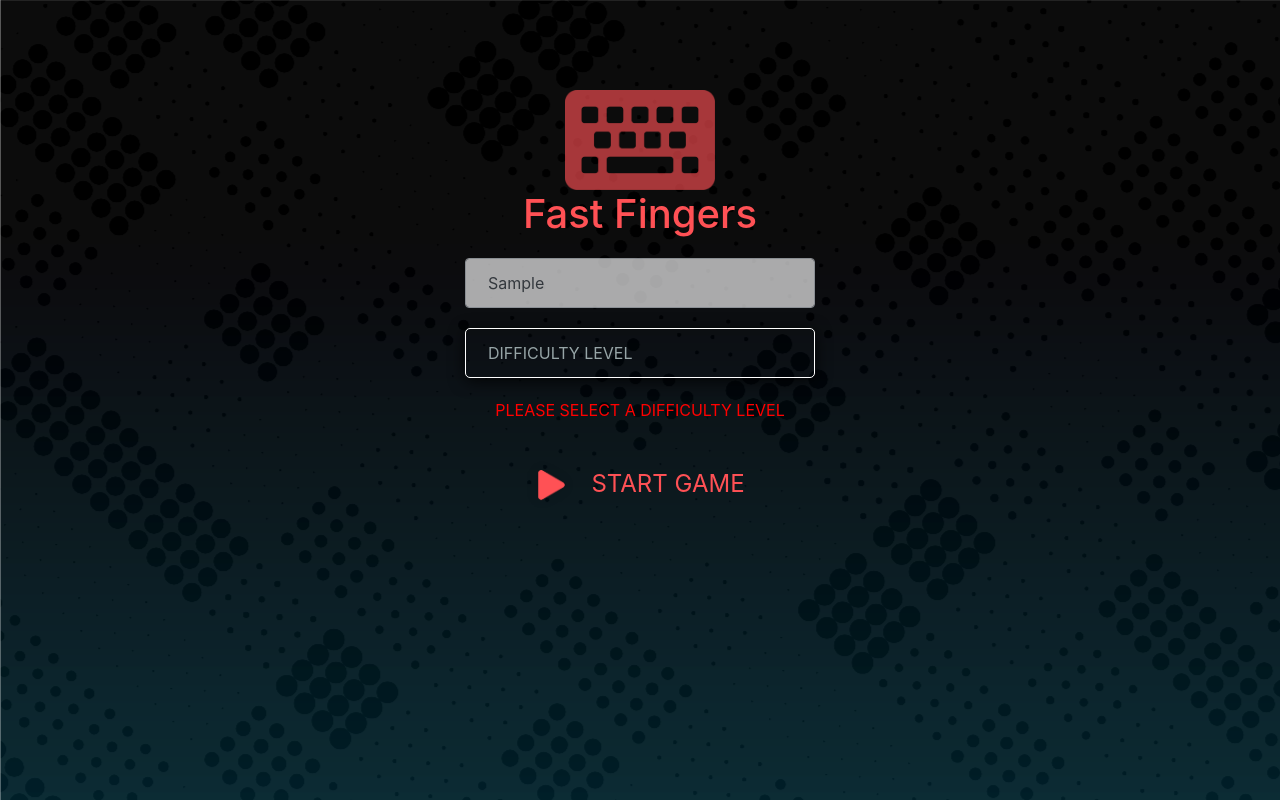
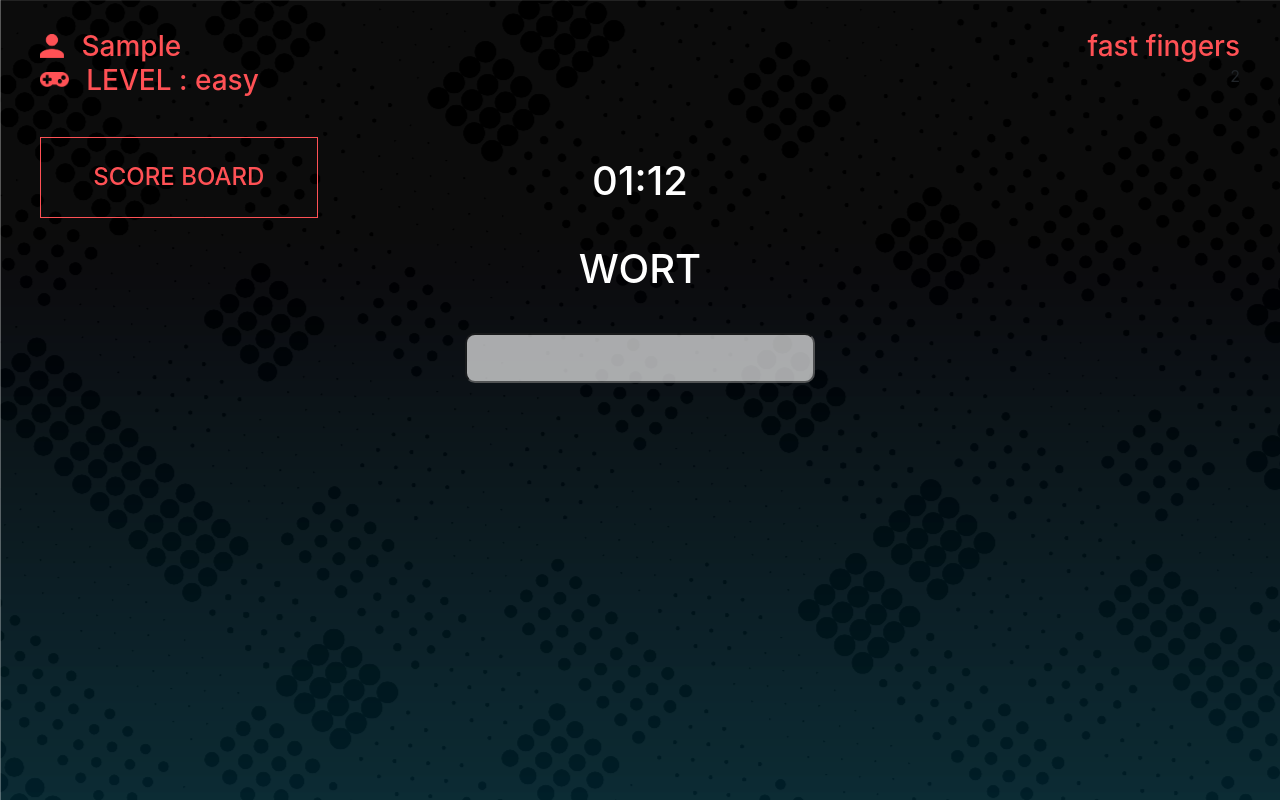
Before and after one commit to pesto-students/b6-fast-fingers-pulkitbhutani, a React (Create React App) app: page / in a window 1280 px wide. Both pictures are taken after typing "Sample" into the empty fields and a click on the button "START GAME". Built offline with nearby package versions, Linux system fonts and the light colour scheme.

Commit message:
divide into components

```diff
--- a/src/App.js
+++ b/src/App.js
@@ -1,7 +1,7 @@
 import React from "react";
 import "./App.css";
-import Game from "./components/Game";
-import LandingPage from "./components/LandingPage";
+import Game from "./components/Game/Game";
+import LandingPage from "./components/LandingPage/LandingPage";
 
 class App extends React.Component {
   constructor(props) {
--- a/src/components/Game/index.js
+++ b/src/components/Game/Game.js
@@ -1,7 +1,9 @@
 import React from "react";
 import data from "../../data/dictionary.json";
-import Result from "../Result";
-import ScoreList from "../ScoreList";
+import Result from "../Result/Result";
+import ScoreList from "../ScoreList/ScoreList";
+import Header from "../Header/Header";
+import GameTimer from "../GameTimer/GameTimer";
 import personImg from "../../images/icons/person.png";
 import reloadImg from "../../images/icons/reload.png";
 import gamePadImg from "../../images/icons/gamepad.png";
@@ -27,6 +29,7 @@ export class Game extends React.Component {
     };
   }
 
+
   componentDidMount() {
     console.log(this.state);
     this.setInitialDifficultyFactor();
@@ -41,6 +44,14 @@ export class Game extends React.Component {
     const difficultyLevel = this.state.difficultyLevel;
     if (difficultyLevel === "medium") this.setState({ difficultyFactor: 1.5 });
     if (difficultyLevel === "hard") this.setState({ difficultyFactor: 2 });
+  }
+
+  populateWordLists() {
+    for (let word of data) {
+      if (word.length <= 4) easyWords.push(word);
+      else if (word.length >= 5 && word.length <= 8) mediumWords.push(word);
+      else if (word.length > 8) hardWords.push(word);
+    }
   }
 
   startTimer(newWord) {
@@ -60,7 +71,6 @@ export class Game extends React.Component {
           timerMiliseconds: miliseconds - 1,
         });
       }
-
       if (miliseconds === 0) {
         if (seconds === 0) {
           clearInterval(this.timerID);
@@ -126,13 +136,7 @@ export class Game extends React.Component {
     });
   }
 
-  populateWordLists() {
-    for (let word of data) {
-      if (word.length <= 4) easyWords.push(word);
-      else if (word.length >= 5 && word.length <= 8) mediumWords.push(word);
-      else if (word.length > 8) hardWords.push(word);
-    }
-  }
+
 
   loadNewWord() {
     const difficultyLevel = this.state.difficultyLevel;
@@ -226,8 +230,7 @@ export class Game extends React.Component {
     let innerComponent;
     let scoreComponent;
     let scoreListComponent;
-    const playerName = this.props.stateData.playerName.toUpperCase();
-    const difficultyLevel = this.state.difficultyLevel.toUpperCase();
+
     const currentScore = this.state.currentScore;
     const scoreList = this.state.scoreList;
     const currentWord = this.state.currentWord;
@@ -258,9 +261,7 @@ export class Game extends React.Component {
         </h3>
       );
 
-      scoreListComponent = (
-        <ScoreList scoreListData={scoreList} key={scoreList.id} />
-      );
+
 
     } else {
       innerComponent = (
@@ -279,28 +280,9 @@ export class Game extends React.Component {
 
     return (
       <div className="game-container">
-        <div class="row">
-          <div class="col text-left">
-            <h3 className="text">
-              <img class="person-icon" src={personImg} alt=""></img>{" "}
-              {playerName}
-            </h3>
-          </div>
-          <div class="col offset-md-4 text-right">
-            <h3 className="text">fast fingers</h3>
-          </div>
-        </div>
-        <div class="row">
-          <div class="col text-left">
-            <h3 className="text">
-              <img class="gamepad-icon" src={gamePadImg} alt=""></img> LEVEL :{" "}
-              {difficultyLevel}
-            </h3>
-          </div>
-          <div class="col text-right">{scoreComponent}</div>
-        </div>
+       <Header headerData = {{playerName : this.state.playerName, difficulty : this.state.difficultyLevel, score: this.state.currentScore}} />
         <div className="row row-m-t-b">
-          <div className="col-3">{scoreListComponent}</div>
+          <div className="col-3"><ScoreList scoreListData={scoreList} key={scoreList.id} /></div>
           <div className="col-6">{innerComponent}</div>
         </div>
       </div>
--- /dev/null
+++ b/src/components/GameTimer/GameTimer.js
@@ -0,0 +1,80 @@
+import React from "react";
+import "./GameTimer.css";
+
+export class GameTimer extends React.Component {
+    constructor(props) {
+      super(props);
+      this.state = this.props.stateData;
+    }
+
+    componentDidMount() {
+        this.startTimer(this.state.currentWord);
+      }
+
+
+
+    startTimer(newWord) {
+        const difficultyFactor = this.state.difficultyFactor;
+        const currentWord = newWord;
+
+        this.setTimerValue(currentWord, difficultyFactor);
+
+        console.log("set timer over");
+
+        this.timerID = setInterval(() => {
+          const seconds = this.state.timerSeconds;
+          const miliseconds = this.state.timerMiliseconds;
+
+          if (miliseconds > 0) {
+            this.setState({
+              timerMiliseconds: miliseconds - 1,
+            });
+          }
+          if (miliseconds === 0) {
+            if (seconds === 0) {
+              clearInterval(this.timerID);
+              clearInterval(this.scoreTimer);
+              this.addToScoreBoard(this.state.currentScore);
+              console.log(this.state);
+            } else {
+              this.setState({
+                timerSeconds: seconds - 1,
+                timerMiliseconds: 59,
+              });
+            }
+          }
+        }, 16.6);
+      }
+
+      setTimerValue(currentWord, difficultyFactor) {
+        let seconds = currentWord.length / difficultyFactor;
+
+        if (seconds < 2) {
+          seconds = 2;
+        } else {
+          seconds = Math.round(seconds);
+        }
+
+        this.setState({
+          timerSeconds: seconds,
+          timerMiliseconds: 0,
+          currentWord: currentWord,
+        });
+      }
+
+    render() {
+        const timerSeconds = this.state.timerSeconds;
+        const timerMiliseconds = this.state.timerMiliseconds;
+
+        return (<div>
+            <h1 className="countdown-timer">
+              {this.addZeroForSingleDigit(timerSeconds)}:
+              {this.addZeroForSingleDigit(timerMiliseconds)}
+            </h1>
+            </div>)
+    }
+
+}
+
+
+export default GameTimer;
--- /dev/null
+++ b/src/components/Header/Header.js
@@ -0,0 +1,41 @@
+import React from "react";
+import gamePadImg from "../../images/icons/gamepad.png";
+import personImg from "../../images/icons/person.png";
+
+export class Header extends React.Component {
+  constructor(props) {
+    super(props);
+    this.state = {
+
+    };
+  }
+
+  render() {
+    return (
+      <div>
+        <div class="row">
+          <div class="col text-left">
+            <h3 className="text">
+              <img class="person-icon" src={personImg} alt=""></img>{" "}
+              {this.props.headerData.playerName}
+            </h3>
+          </div>
+          <div class="col offset-md-4 text-right">
+            <h3 className="text">fast fingers</h3>
+          </div>
+        </div>
+        <div class="row">
+          <div class="col text-left">
+            <h3 className="text">
+              <img class="gamepad-icon" src={gamePadImg} alt=""></img> LEVEL :{" "}
+              {this.props.headerData.difficulty}
+            </h3>
+          </div>
+          <div class="col text-right">{this.props.headerData.score}</div>
+        </div>
+      </div>
+    );
+  }
+}
+
+export default Header;
--- a/src/components/LandingPage/index.js
+++ b/src/components/LandingPage/LandingPage.js
@@ -1,6 +1,8 @@
 import React from "react";
 import keyboardImg from "../../images/icons/keyboard.png";
 import playImg from "../../images/icons/play.png";
+import {difficulties }from "../../utility/constants";
+
 import "./LandingPage.css";
 
 export class LandingPage extends React.Component {
@@ -8,9 +10,8 @@ export class LandingPage extends React.Component {
     super(props);
     this.state = {
       playerName: "",
-      difficultyLevel: "default",
-      playerNameError: "",
-      difficultyLevelError: "",
+      difficultyLevel: "easy",
+      playerNameError: ""
     };
   }
 
@@ -23,15 +24,9 @@ export class LandingPage extends React.Component {
 
   validateInput = () => {
     let playerNameError = "";
-    let difficultyLevelError = "";
     if (this.state.playerName.length === 0) {
       playerNameError = "PLEASE ENTER YOUR NAME.";
       this.setState({ playerNameError });
-      return false;
-    }
-    if(this.state.difficultyLevel === 'default'){
-      difficultyLevelError = "PLEASE SELECT A DIFFICULTY LEVEL";
-      this.setState({difficultyLevelError});
       return false;
     }
     return true;
@@ -88,12 +83,7 @@ export class LandingPage extends React.Component {
                 value={this.state.difficultyLevel}
                 onChange={this.setLevel}
               >
-                <option value="default" disabled>
-                  DIFFICULTY LEVEL
-                </option>
-                <option value="easy">EASY</option>
-                <option value="medium">MEDIUM</option>
-                <option value="hard">HARD</option>
+                {difficulties.map(({label,value}) => <option value={value}>{label}</option>)}
               </select>
               <div className="input-error">{difficultyLevelError}</div>
             </div>
--- /dev/null
+++ b/src/utility/constants.js
@@ -0,0 +1 @@
+export const difficulties = [{value:'easy', label: 'EASY'}, {value:'medium', label: 'MEDIUM'}, {value:'hard', label: 'HARD'}]
```
Also changed, not shown: src/components/GameTimer/GameTimer.css (added), src/components/Result/Result.js (renamed from src/components/Result/index.js), src/components/ScoreList/ScoreList.js (renamed from src/components/ScoreList/index.js).
